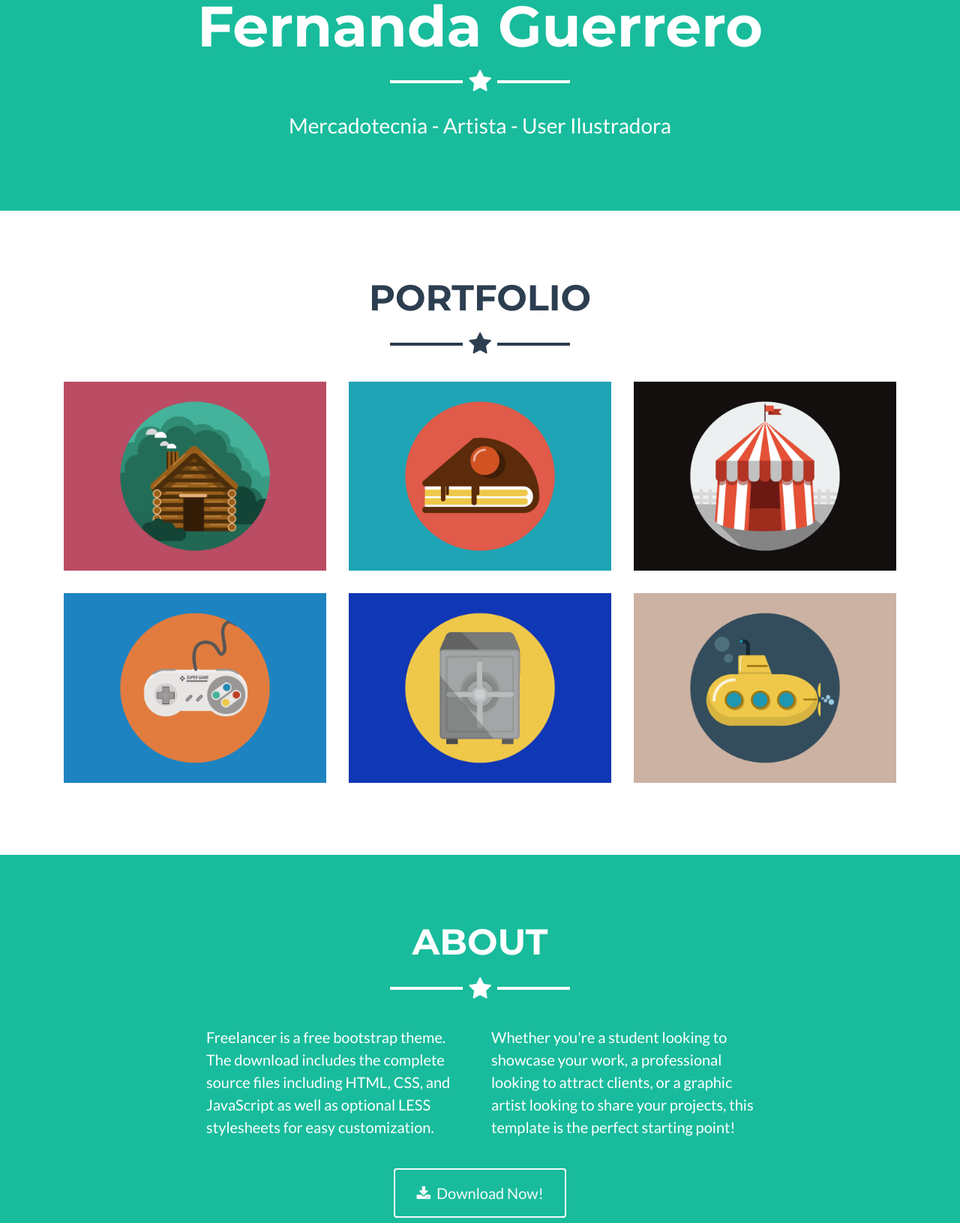
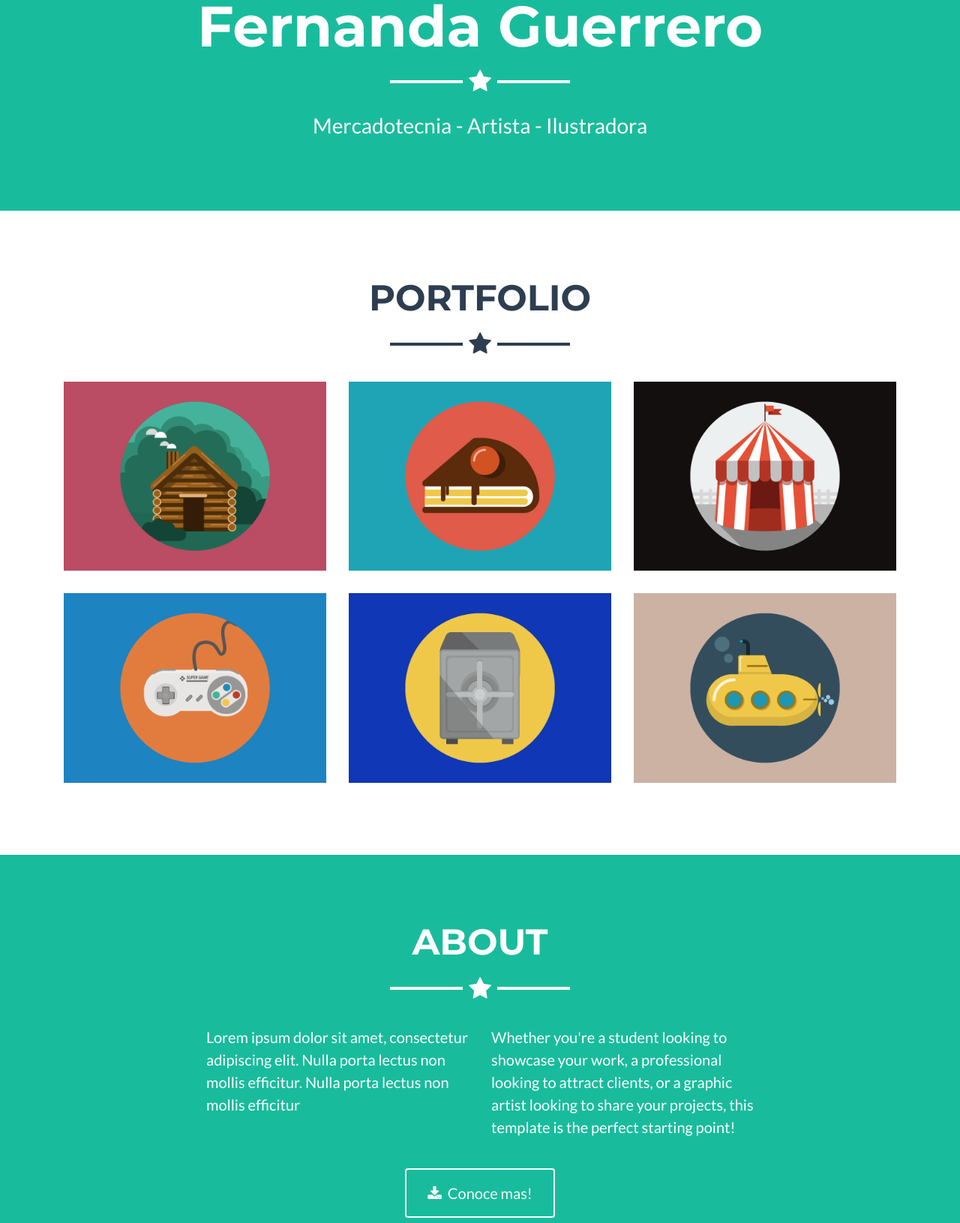
Before and after one commit to VikingdevAntonio/fe, a plain HTML site: page docs/index.html in a window 1280 px wide. Shown: the part 529-2160 px from the top of the page at 75% size. Drawn offline with nearby package versions, Linux system fonts and the light colour scheme.

Commit message:
Update index.html

```diff
--- a/docs/index.html
+++ b/docs/index.html
@@ -27,7 +27,7 @@
     <div class="container"><img class="img-fluid d-block mx-auto mb-5" src="./assets/img/profile2.png" />
         <h1>Fernanda Guerrero</h1>
         <hr class="star-light" />
-        <h2 class="font-weight-light mb-0">Mercadotecnia - Artista - User Ilustradora</h2>
+        <h2 class="font-weight-light mb-0">Mercadotecnia - Artista - Ilustradora</h2>
     </div>
 </header>
     <section id="portfolio" class="portfolio">
@@ -74,13 +74,13 @@
             <hr class="star-light mb-5">
             <div class="row">
                 <div class="col-lg-4 ml-auto">
-                    <p class="lead">Freelancer is a free bootstrap theme. The download includes the complete source files including HTML, CSS, and JavaScript as well as optional LESS stylesheets for easy customization.</p>
+                    <p class="lead">Lorem ipsum dolor sit amet, consectetur adipiscing elit. Nulla porta lectus non mollis efficitur. Nulla porta lectus non mollis efficitur</p>
                 </div>
                 <div class="col-lg-4 mr-auto">
                     <p class="lead">Whether you're a student looking to showcase your work, a professional looking to attract clients, or a graphic artist looking to share your projects, this template is the perfect starting point!</p>
                 </div>
             </div>
-            <div class="text-center mt-4"><a class="btn btn-outline-light btn-xl" role="button" href="#"><i class="fa fa-download mr-2"></i><span>Download Now!</span></a></div>
+            <div class="text-center mt-4"><a class="btn btn-outline-light btn-xl" role="button" href="#"><i class="fa fa-download mr-2"></i><span>Conoce mas!</span></a></div>
         </div>
     </section>
     <section id="contact">
@@ -114,7 +114,7 @@
             <div class="row">
                 <div class="col-md-4 mb-5 mb-lg-0">
                     <h4 class="text-uppercase mb-4">Location</h4>
-                    <p>2215 John Daniel Drive<br>Clark, MO 65243</p>
+                    <p>2215 Tijuana BC Drive<br>Clark, MO 65243</p>
                 </div>
                 <div class="col-md-4 mb-5 mb-lg-0">
                     <h4 class="text-uppercase">Around the Web</h4>
```
